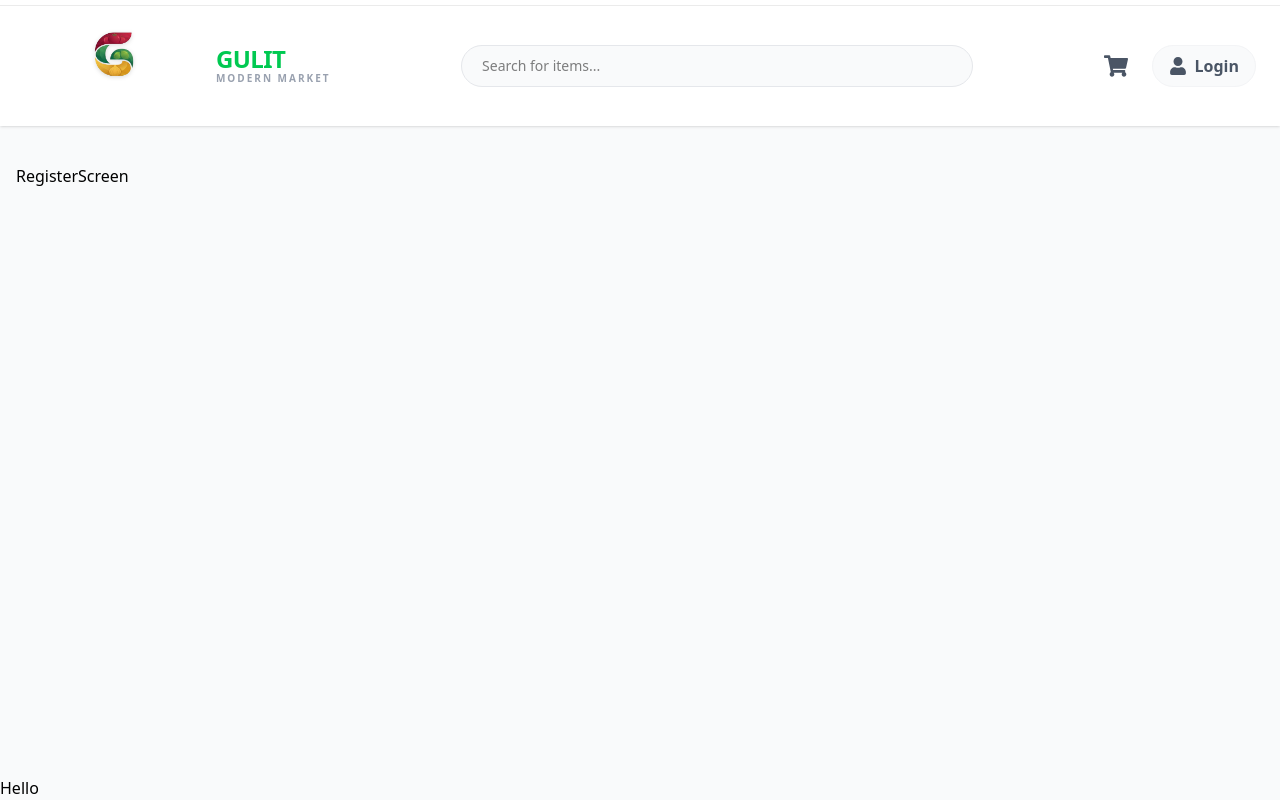
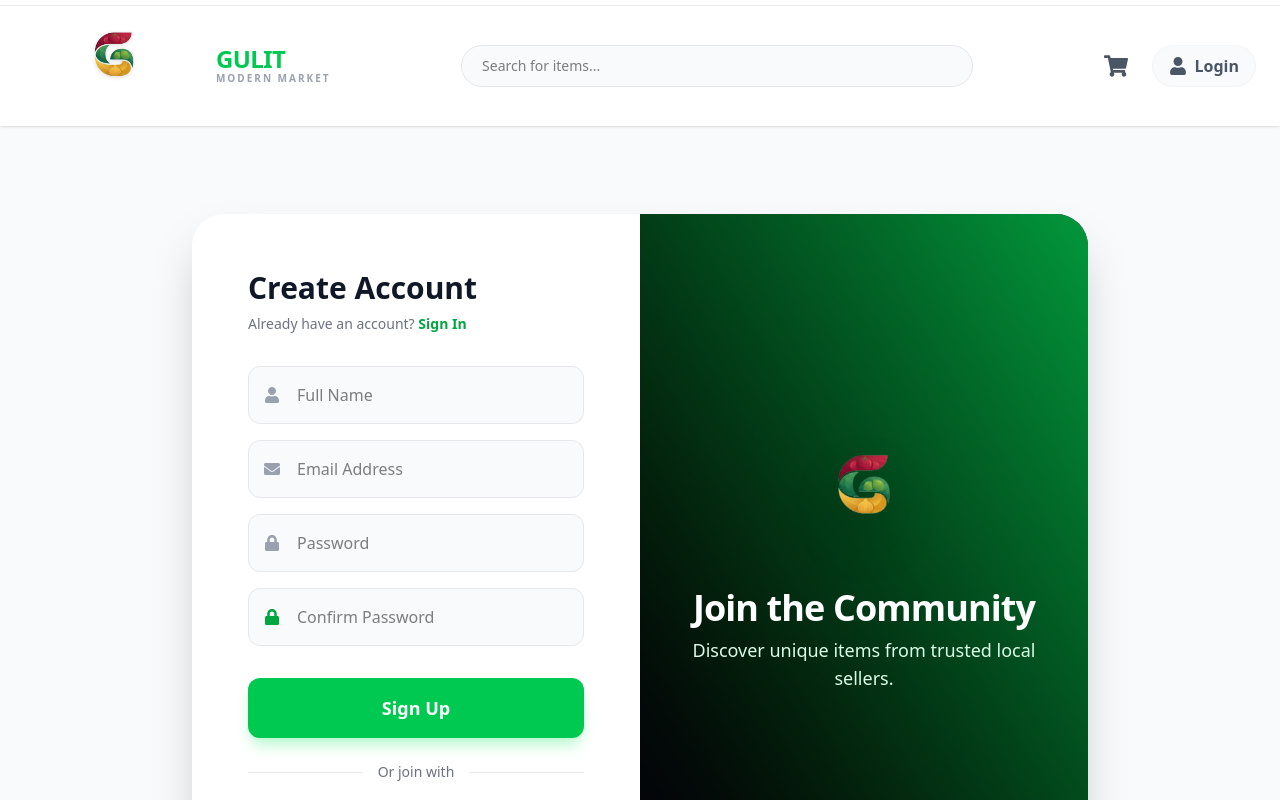
Before and after one commit to yishaq-official/gulit-E-comerce, a React (Vite) app in the folder client/: page /register in a window 1280 px wide. Shown: the top 800 px of the page. Built offline with nearby package versions, Linux system fonts and the light colour scheme.

Commit message:
register screen placeholder replaced by real page implementation.

```diff
--- a/client/src/pages/RegisterScreen.jsx
+++ b/client/src/pages/RegisterScreen.jsx
@@ -1,11 +1,164 @@
-import React from 'react'
+import React, { useState, useEffect } from 'react';
+import { Link, useLocation, useNavigate } from 'react-router-dom';
+import { useDispatch, useSelector } from 'react-redux';
+import { useRegisterMutation } from '../store/slices/usersApiSlice';
+import { setCredentials } from '../store/slices/authSlice';
+import { toast } from 'react-toastify';
+import { FaUser, FaEnvelope, FaLock, FaGoogle } from 'react-icons/fa';
+import logo from '../assets/gulit.png';
 
-function RegisterScreen() {
+const RegisterScreen = () => {
+  const [name, setName] = useState('');
+  const [email, setEmail] = useState('');
+  const [password, setPassword] = useState('');
+  const [confirmPassword, setConfirmPassword] = useState('');
+
+  const dispatch = useDispatch();
+  const navigate = useNavigate();
+  const { search } = useLocation();
+  const sp = new URLSearchParams(search);
+  const redirect = sp.get('redirect') || '/';
+
+  const [register, { isLoading }] = useRegisterMutation();
+  const { userInfo } = useSelector((state) => state.auth);
+
+  useEffect(() => {
+    if (userInfo) {
+      navigate(redirect);
+    }
+  }, [navigate, redirect, userInfo]);
+
+  const submitHandler = async (e) => {
+    e.preventDefault();
+    if (password !== confirmPassword) {
+      toast.error('Passwords do not match');
+    } else {
+      try {
+        const res = await register({ name, email, password }).unwrap();
+        dispatch(setCredentials({ ...res }));
+        toast.success('Account created successfully!');
+        navigate(redirect);
+      } catch (err) {
+        toast.error(err?.data?.message || err.error);
+      }
+    }
+  };
+
   return (
-    <div>
-      RegisterScreen
+    <div className="min-h-screen flex items-center justify-center bg-gray-50 py-12 px-4">
+      <div className="max-w-4xl w-full bg-white rounded-[2rem] shadow-2xl overflow-hidden flex flex-col md:flex-row-reverse">
+
+        {/* 🎨 RIGHT SIDE: BRAND VISUAL (Swapped for Register) */}
+        <div className="hidden md:flex md:w-1/2 bg-gray-900 relative flex-col justify-center items-center text-white p-12">
+           {/* Tibeb Accent */}
+          <div className="absolute inset-0 bg-tibeb-pattern opacity-10"></div>
+          <div className="absolute inset-0 bg-gradient-to-bl from-green-600/90 to-black/80"></div>
+
+          <div className="relative z-10 text-center space-y-6">
+            <img src={logo} alt="Gulit" className="h-32 w-auto mx-auto drop-shadow-2xl" />
+            <div>
+              <h2 className="text-4xl font-black tracking-tight">Join the Community</h2>
+              <p className="text-green-100 mt-2 text-lg">Discover unique items from trusted local sellers.</p>
+            </div>
+          </div>
+        </div>
+
+        {/* 📝 LEFT SIDE: REGISTER FORM */}
+        <div className="w-full md:w-1/2 p-10 md:p-14 flex flex-col justify-center">
+          <div className="text-center md:text-left mb-8">
+            <h2 className="text-3xl font-black text-gray-900">Create Account</h2>
+            <p className="text-sm text-gray-500 mt-2">
+              Already have an account? <Link to={redirect ? `/login?redirect=${redirect}` : '/login'} className="text-green-600 font-bold hover:underline">Sign In</Link>
+            </p>
+          </div>
+
+          <form onSubmit={submitHandler} className="space-y-4">
+            {/* Name */}
+            <div className="relative">
+              <div className="absolute inset-y-0 left-0 pl-4 flex items-center pointer-events-none">
+                <FaUser className="text-gray-400" />
+              </div>
+              <input
+                type="text"
+                placeholder="Full Name"
+                value={name}
+                onChange={(e) => setName(e.target.value)}
+                className="w-full pl-12 pr-4 py-4 bg-gray-50 border border-gray-200 rounded-xl focus:outline-none focus:border-green-500 focus:bg-white transition-colors"
+                required
+              />
+            </div>
+
+            {/* Email */}
+            <div className="relative">
+              <div className="absolute inset-y-0 left-0 pl-4 flex items-center pointer-events-none">
+                <FaEnvelope className="text-gray-400" />
+              </div>
+              <input
+                type="email"
+                placeholder="Email Address"
+                value={email}
+                onChange={(e) => setEmail(e.target.value)}
+                className="w-full pl-12 pr-4 py-4 bg-gray-50 border border-gray-200 rounded-xl focus:outline-none focus:border-green-500 focus:bg-white transition-colors"
+                required
+              />
+            </div>
+
+            {/* Password */}
+            <div className="relative">
+              <div className="absolute inset-y-0 left-0 pl-4 flex items-center pointer-events-none">
+                <FaLock className="text-gray-400" />
+              </div>
+              <input
+                type="password"
+                placeholder="Password"
+                value={password}
+                onChange={(e) => setPassword(e.target.value)}
+                className="w-full pl-12 pr-4 py-4 bg-gray-50 border border-gray-200 rounded-xl focus:outline-none focus:border-green-500 focus:bg-white transition-colors"
+                required
+              />
+            </div>
+
+             {/* Confirm Password */}
+             <div className="relative">
+              <div className="absolute inset-y-0 left-0 pl-4 flex items-center pointer-events-none">
+                <FaLock className="text-green-600" />
+              </div>
+              <input
+                type="password"
+                placeholder="Confirm Password"
+                value={confirmPassword}
+                onChange={(e) => setConfirmPassword(e.target.value)}
+                className="w-full pl-12 pr-4 py-4 bg-gray-50 border border-gray-200 rounded-xl focus:outline-none focus:border-green-500 focus:bg-white transition-colors"
+                required
+              />
+            </div>
+
+            <button
+              type="submit"
+              disabled={isLoading}
+              className="w-full bg-green-500 hover:bg-green-600 text-white py-4 rounded-xl font-black text-lg shadow-lg shadow-green-200 transition-all active:scale-95 disabled:bg-gray-300 mt-4"
+            >
+              {isLoading ? 'Creating Account...' : 'Sign Up'}
+            </button>
+          </form>
+
+          <div className="relative my-6">
+            <div className="absolute inset-0 flex items-center">
+               <div className="w-full border-t border-gray-200"></div>
+            </div>
+            <div className="relative flex justify-center text-sm">
+               <span className="px-4 bg-white text-gray-500 font-medium">Or join with</span>
+            </div>
+          </div>
+
+          <button className="w-full flex items-center justify-center gap-3 bg-white border-2 border-gray-100 hover:border-gray-300 text-gray-700 py-3 rounded-xl font-bold transition-all">
+            <FaGoogle className="text-red-500" />
+            <span>Google</span>
+          </button>
+        </div>
+      </div>
     </div>
-  )
-}
+  );
+};
 
-export default RegisterScreen
+export default RegisterScreen;
```
